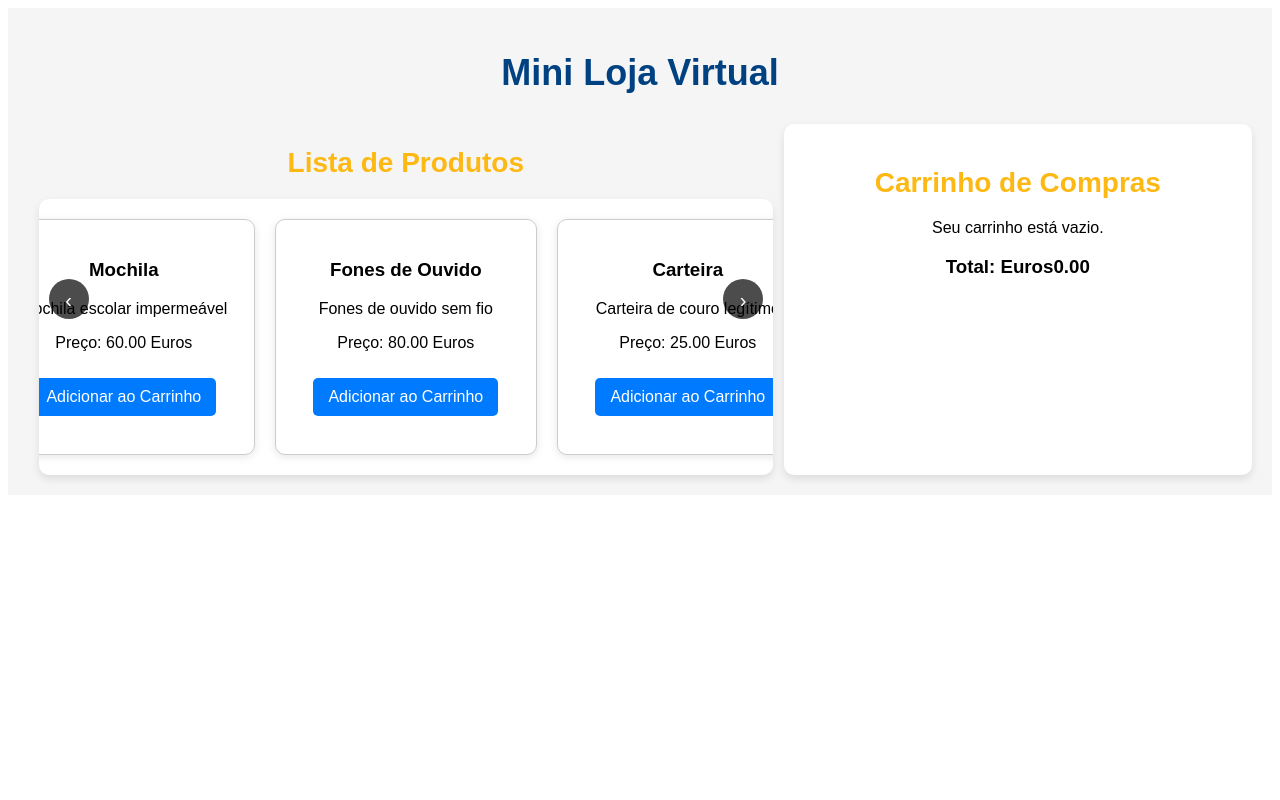
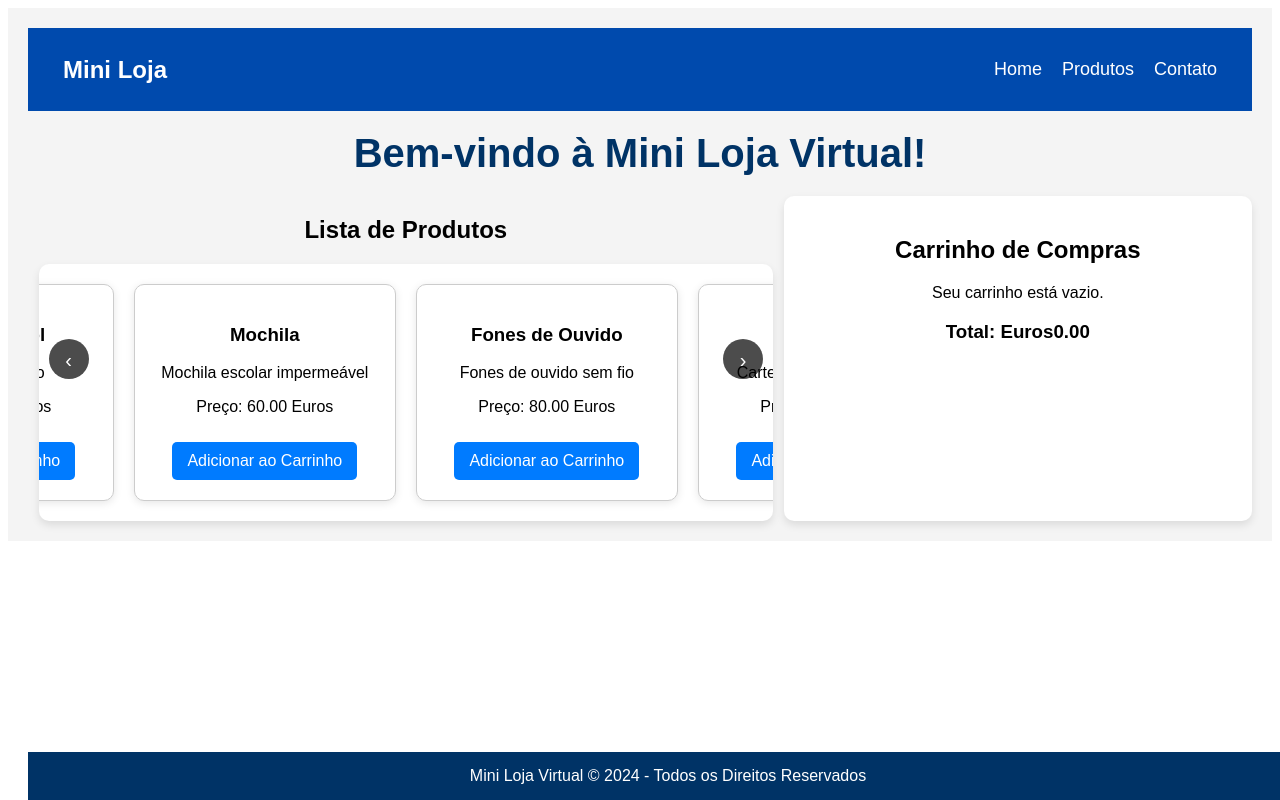
Before and after one commit to GabrielCode15/Loja-Virtual, a React (Vite) app: page / in a window 1280 px wide. Built offline with nearby package versions, Linux system fonts and the light colour scheme.

Commit message:
melhoria do estilo

```diff
--- a/package.json
+++ b/package.json
@@ -11,7 +11,8 @@
   },
   "dependencies": {
     "react": "^18.3.1",
-    "react-dom": "^18.3.1"
+    "react-dom": "^18.3.1",
+    "swiper": "^11.1.14"
   },
   "devDependencies": {
     "@eslint/js": "^9.9.0",
--- a/src/App.jsx
+++ b/src/App.jsx
@@ -2,6 +2,7 @@
 import React, { useState } from 'react';
 import ProductsList from './components/ProductsList.jsx';
 import Cart from './components/Cart.jsx';
+import './index.css';
 
 const App = () => {
   const [cart, setCart] = useState([]);
@@ -16,11 +17,29 @@ const App = () => {
 
   return (
     <div className="app-container">
-      <h1>Mini Loja Virtual</h1>
+      {/* Cabeçalho com Logo e Menu */}
+      <header>
+        <nav>
+          <div className="logo">Mini Loja</div>
+          <ul className="menu">
+            <li>Home</li>
+            <li>Produtos</li>
+            <li>Contato</li>
+          </ul>
+        </nav>
+      </header>
+
+      <h1>Bem-vindo à Mini Loja Virtual!</h1>
+
       <div className="main-content">
         <ProductsList addToCart={addToCart} />
         <Cart cart={cart} removeFromCart={removeFromCart} />
       </div>
+
+      {/* Rodapé */}
+      <footer>
+        <p>Mini Loja Virtual © 2024 - Todos os Direitos Reservados</p>
+      </footer>
     </div>
   );
 };
--- a/src/data/products.json
+++ b/src/data/products.json
@@ -1,7 +1,7 @@
 [
   {
     "id": 1,
-    "name": "Tenis",
+    "name": "Tênis",
     "price": 50.00,
     "description": "Nikes"
   },
@@ -13,7 +13,7 @@
   },
   {
     "id": 3,
-    "name": "Chapeus",
+    "name": "Chapéus",
     "price": 20.00,
     "description": "A Cowboy"
   },
@@ -82,11 +82,5 @@
     "name": "Calça Jeans",
     "price": 60.00,
     "description": "Calça jeans slim fit"
-  },
-  {
-    "id": 15,
-    "name": "Tênis de Corrida",
-    "price": 100.00,
-    "description": "Tênis de corrida leve e confortável"
   }
 ]
--- a/src/index.css
+++ b/src/index.css
@@ -1,29 +1,57 @@
+/* src/index.css */
+
 /* Estilos gerais da aplicação */
 .app-container {
-  font-family: 'Arial', sans-serif;
+  font-family: Arial, sans-serif;
   text-align: center;
   padding: 20px;
-  background-color: #f5f5f5;
+  background-color: #f4f4f4;
 }
 
+header {
+  background-color: #004aad;
+  color: white;
+  padding: 15px;
+}
+
+nav {
+  display: flex;
+  justify-content: space-between;
+  align-items: center;
+  padding: 0 20px;
+}
+
+.logo {
+  font-size: 24px;
+  font-weight: bold;
+}
+
+.menu {
+  list-style-type: none;
+  display: flex;
+  gap: 20px;
+}
+
+.menu li {
+  cursor: pointer;
+  font-size: 18px;
+}
+
+.menu li:hover {
+  text-decoration: underline;
+}
+
+/* Ajustes no título */
 h1 {
-  color: #004182;
-  font-size: 36px;
-  margin-bottom: 30px;
+  color: #003366;
+  font-size: 2.5em;
+  margin: 20px 0;
 }
 
 .main-content {
   display: flex;
   justify-content: space-around;
   margin-top: 20px;
-  flex-wrap: wrap;
-}
-
-/* Cabeçalho para títulos */
-h2 {
-  font-size: 28px;
-  color: #fdb813;
-  margin-bottom: 20px;
 }
 
 /* Estilos da lista de produtos com carrossel */
@@ -182,3 +210,18 @@ h2 {
     width: 180px;
   }
 }
+
+/* Rodapé */
+footer {
+  background-color: #003366;
+  color: white;
+  padding: 15px 0;
+  text-align: center;
+  position: fixed;
+  bottom: 0;
+  width: 100%;
+}
+
+footer p {
+  margin: 0;
+}
```
Also changed, not shown: 1 other file (tests, documents, lock files or other folders).
